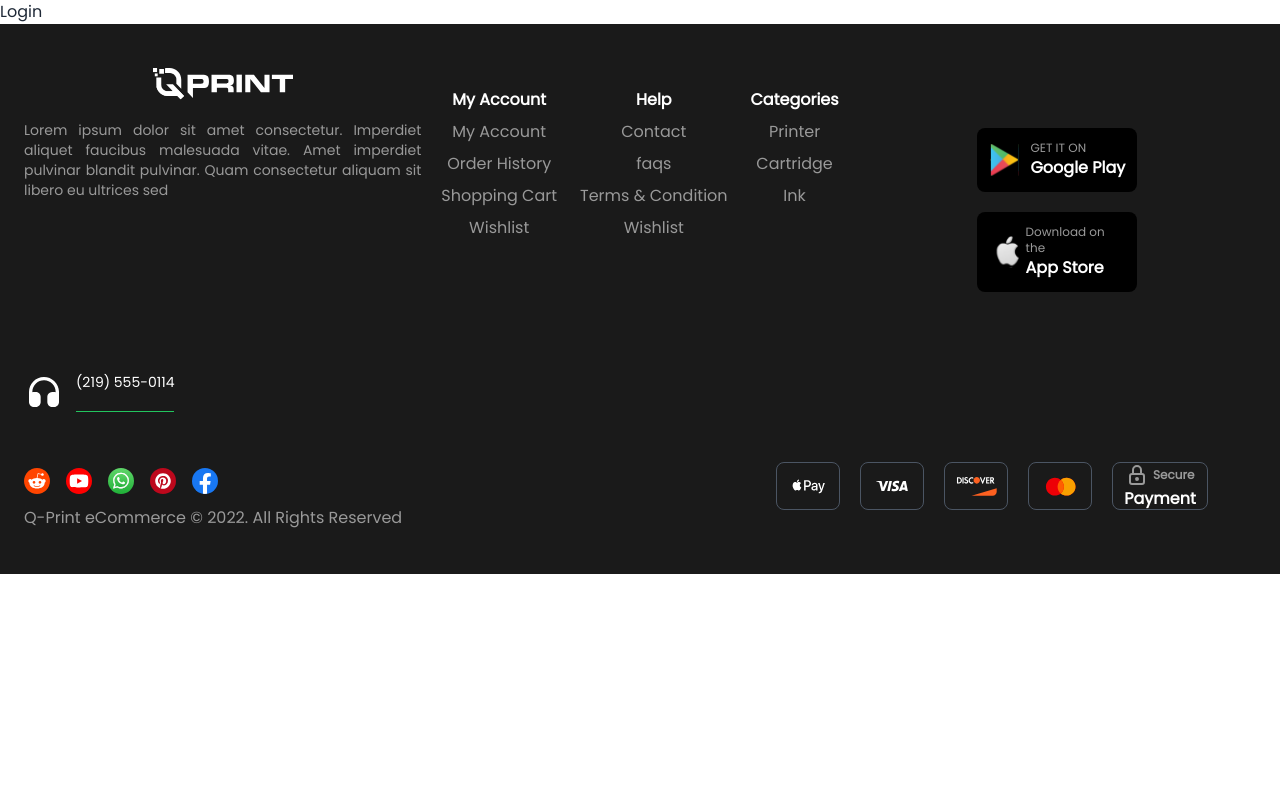
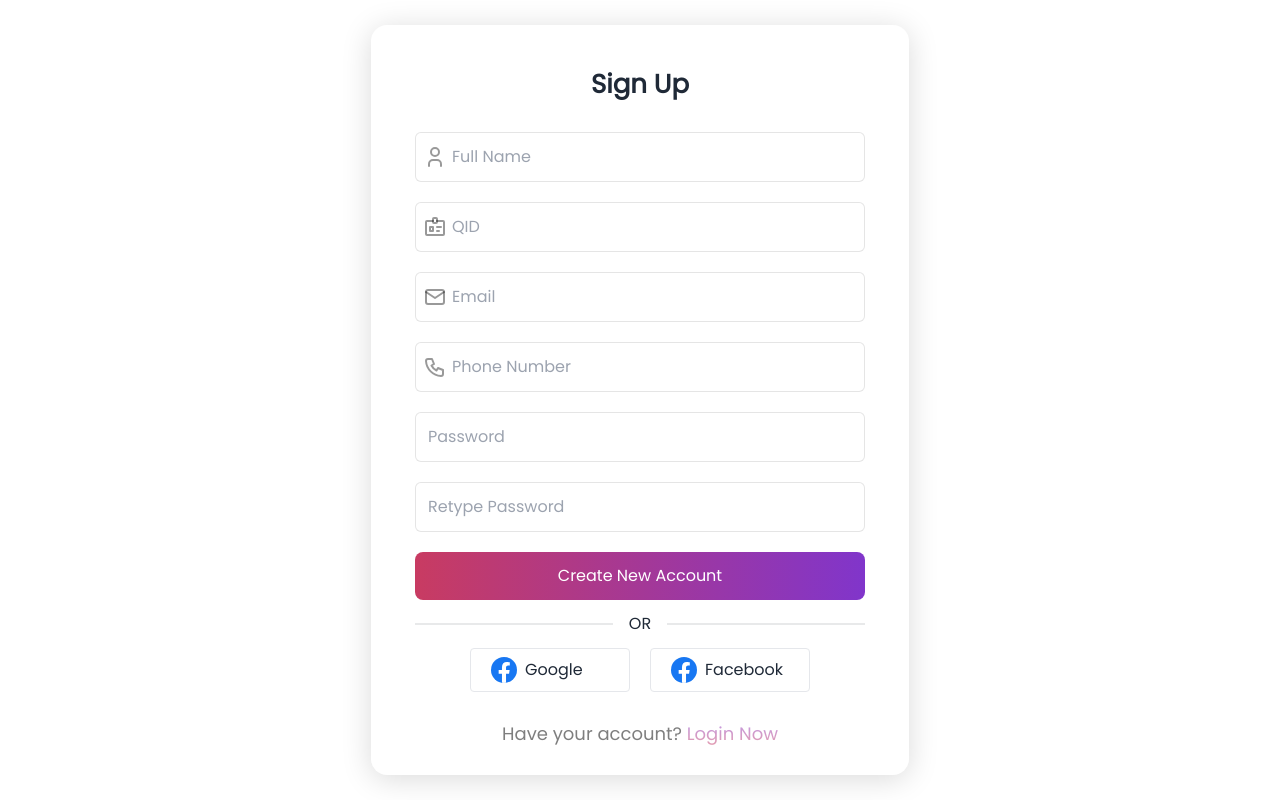
Before and after one commit to expertsquad/q-print-client, a Next.js app: page /signup in a window 1280 px wide. Shown: the top 800 px of the page. Built offline with nearby package versions, Linux system fonts and the light colour scheme.

Commit message:
login page and signup page is done without integration

```diff
--- a/src/app/login/page.tsx
+++ b/src/app/login/page.tsx
@@ -3,6 +3,7 @@ import logo from "@/assets/logo.svg";
 import Link from "next/link";
 import Facebook from "@/assets/FooterSVG/Facebook";
 import { IconEye, IconEyeOff } from "@tabler/icons-react";
+import CustomInput from "@/components/shared/CustomInput";
 
 const Login = () => {
   return (
@@ -30,28 +31,28 @@ const Login = () => {
         {/* //Form */}
         <form>
           <label htmlFor=""></label>
-          <input
+          <CustomInput
+            type="number"
             placeholder="Email or Phone"
-            className="border border-black border-opacity-10 py-4 w-full rounded-xl placeholder:pl-5 text-black opacity-50 outline-none"
+            customClassName="my-custom-style"
           />
-          <div>
-            <input
-              type="password"
-              placeholder="Type your password"
-              className="mt-7 border border-black border-opacity-10 py-4 w-full rounded-xl placeholder:pl-5 text-black opacity-50 outline-none"
+          <div className="">
+            <CustomInput
+              type="number"
+              placeholder="Phone Number"
+              customClassName="my-custom-style"
             />
-            <span>
+            {/* <span className=" flex items-center justify-center">
               <IconEye />
               <IconEyeOff />
-            </span>
-            <div className="flex justify-end mt-1">
+            </span> */}
+            <div className="flex justify-end">
               <Link
                 className="text-[16px] text-black text-opacity-50 "
                 href="/forgetpassword"
               >
                 Forget Password
               </Link>
-              I I
             </div>
           </div>
           {/* //Submit Button */}
@@ -69,7 +70,7 @@ const Login = () => {
                 id="remember"
                 type="checkbox"
                 value=""
-                className="w-4 h-4 border border-gray-300 rounded bg-gray-50 focus:ring-3 focus:ring-blue-300 dark:bg-gray-700 dark:border-gray-600 dark:focus:ring-blue-600 dark:ring-offset-gray-800 dark:focus:ring-offset-gray-800"
+                className="w-4 h-4 border rounded bg-gray-50 border-black border-opacity-20"
                 required
               />
             </div>
--- a/src/app/signup/page.tsx
+++ b/src/app/signup/page.tsx
@@ -1,10 +1,83 @@
+import Facebook from "@/assets/FooterSVG/Facebook";
+import CustomInput from "@/components/shared/CustomInput";
+import {
+  IconMail,
+  IconPhone,
+  IconUser,
+  IconIdBadge2,
+} from "@tabler/icons-react";
 import Link from "next/link";
 import React from "react";
 
 const page = () => {
   return (
-    <div>
-      <Link href="/login">Login</Link>
+    <div className="h-screen flex items-center justify-center">
+      <div className="md:max-w-[600px] bg-white shadow-modalShadow px-5 md:px-11 pb-7 rounded-2xl">
+        <h4 className="mt-7 md:mt-10 font-bold text-center [font-size:_clamp(20px,5vw,26px)] mb-7">
+          Sign Up
+        </h4>
+        <form action="">
+          <CustomInput
+            type="text"
+            placeholder="Full Name"
+            placeholderIcon={<IconUser />}
+            customClassName=""
+          />
+          <CustomInput
+            type="text"
+            placeholder="QID"
+            placeholderIcon={<IconIdBadge2 />}
+            customClassName="my-custom-style"
+          />
+          <CustomInput
+            type="email"
+            placeholder="Email"
+            placeholderIcon={<IconMail />}
+            customClassName="my-custom-style"
+          />
+          <CustomInput
+            type="number"
+            placeholder="Phone Number"
+            placeholderIcon={<IconPhone />}
+            customClassName="my-custom-style"
+          />
+          <CustomInput
+            type="password"
+            placeholder="Password"
+            // placeholderIcon={<IconPhone />}
+            customClassName="my-custom-style"
+          />
+          <CustomInput
+            type="password"
+            placeholder="Retype Password"
+            // placeholderIcon={<IconPhone />}
+            customClassName="my-custom-style"
+          />
+          <button className="main-bg-color text-white w-full py-3 rounded-lg">
+            Create New Account
+          </button>
+        </form>
+        {/* ==Divider */}
+        <div className="divider divider-[#548]">OR</div>
+        {/* //Social Login */}
+        <div className="flex justify-center gap-5 mb-7">
+          <button className="border flex items-center gap-2 rounded w-full md:w-[160px] py-2 px-5">
+            <Facebook />
+            Google
+          </button>
+          <button className="border flex items-center gap-2 rounded w-full md:w-[160px] py-2 px-5">
+            <Facebook />
+            Facebook
+          </button>
+        </div>
+
+        <p className="[font-size:_clamp(16px,4vw,18px)] text-black opacity-50 text-center">
+          Have your account?{" "}
+          <Link className="main-text-color" href="/login">
+            Login Now
+          </Link>
+        </p>
+      </div>
     </div>
   );
 };
--- /dev/null
+++ b/src/components/shared/CustomInput.tsx
@@ -0,0 +1,36 @@
+// components/CustomInput.tsx
+
+import React, { InputHTMLAttributes, ReactNode } from "react";
+// import { IconType } from 'react-icons/lib';
+
+interface CustomInputProps extends InputHTMLAttributes<HTMLInputElement> {
+  placeholder: string;
+  placeholderIcon?: ReactNode;
+  customClassName?: string;
+}
+
+const CustomInput: React.FC<CustomInputProps> = ({
+  placeholder,
+  placeholderIcon,
+  customClassName = "",
+  ...rest
+}) => {
+  return (
+    <div className={`w-full relative my-5 ${customClassName}`}>
+      {placeholderIcon && (
+        <div className="absolute inset-y-0 left-0 pl-2 pr-3 flex items-center pointer-events-none text-black text-opacity-40">
+          {placeholderIcon}
+        </div>
+      )}
+      <input
+        className={`w-full md:w-[450px] border border-black border-opacity-10 rounded-md py-3  pr-4 focus:outline-none focus:border-fuchsia-500 text-black text-opacity-50 ${
+          placeholderIcon ? "pl-9" : "pl-3"
+        } ${customClassName}`}
+        placeholder={placeholder}
+        {...rest}
+      />
+    </div>
+  );
+};
+
+export default CustomInput;
```
